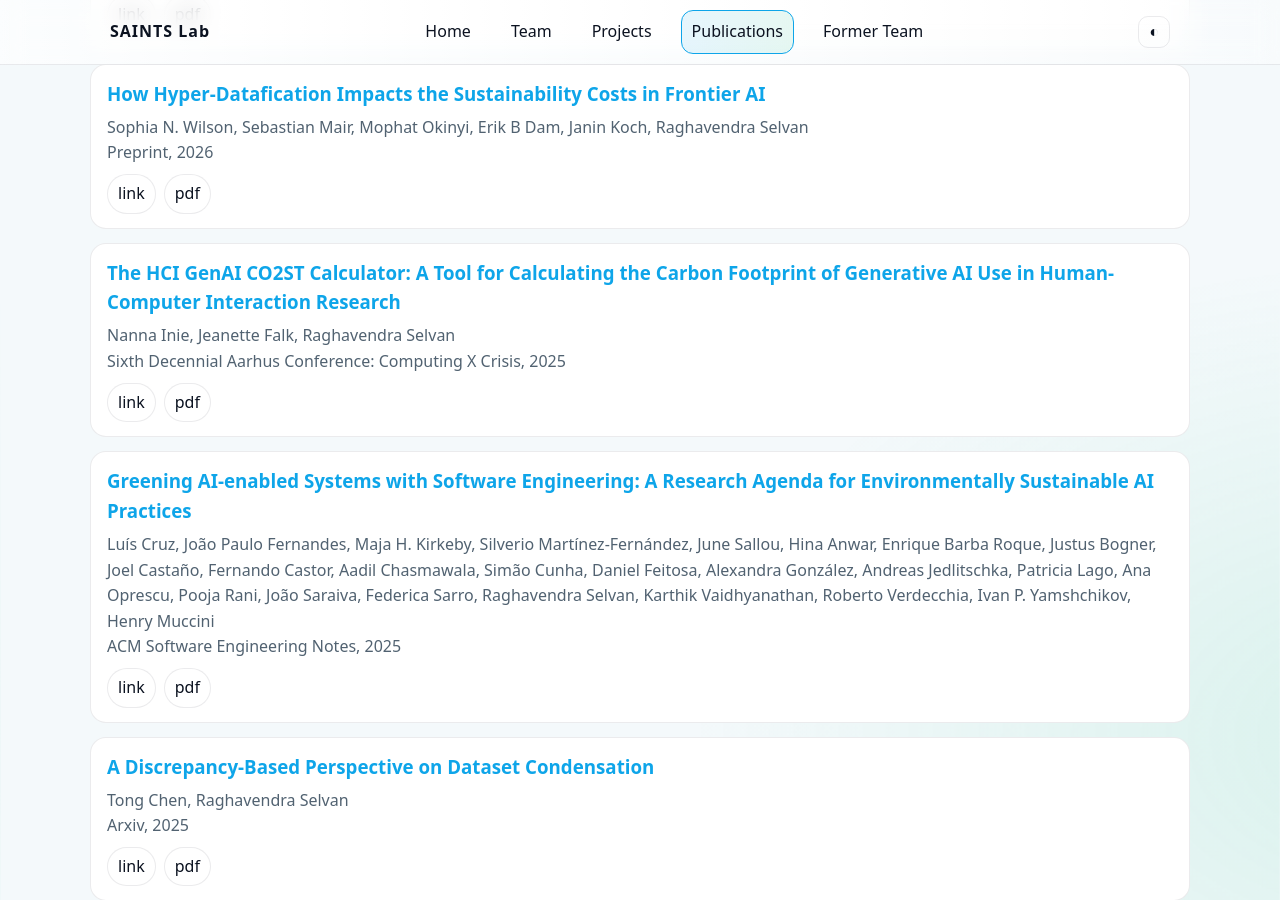
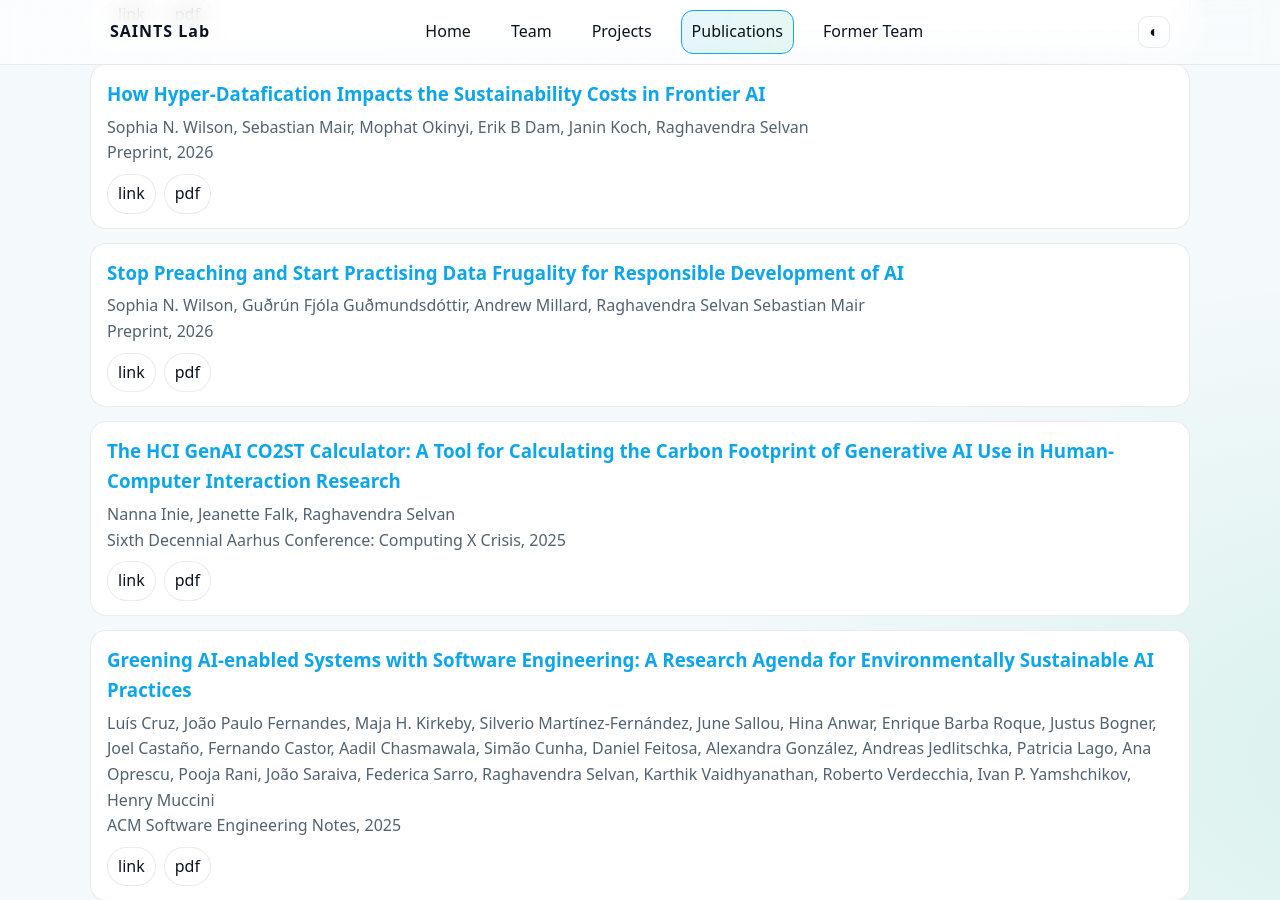
Before and after one commit to saintslab/saintslab.github.io, a Jekyll site: the page built from publications.html, in a window 1280 px wide and 900 px high, scrolled down 649 px. Built offline with Jekyll 4.4.1, drawn with Linux system fonts in a browser that asks for light colours.

Commit message:
chore: sync pubs from projects page

```diff
--- a/_data/publications.json
+++ b/_data/publications.json
@@ -24,6 +24,32 @@
       {
         "label": "pdf",
         "url": "https://rdcu.be/eZeDu"
+      }
+    ],
+    "type": "from-projects",
+    "theme_key": "sustainability-of-ai",
+    "theme_label": "Sustainability of AI"
+  },
+  {
+    "title": "Stop Preaching and Start Practising Data Frugality for Responsible Development of AI",
+    "authors": [
+      "Sophia N. Wilson",
+      "Guðrún Fjóla Guðmundsdóttir",
+      "Andrew Millard",
+      "Raghavendra Selvan Sebastian Mair"
+    ],
+    "venue": "Preprint",
+    "year": "2026",
+    "date": "2026-01-01",
+    "link": "https://researchprofiles.ku.dk/files/534321266/wilson2026data_frugality.pdf",
+    "resources": [
+      {
+        "label": "link",
+        "url": "https://researchprofiles.ku.dk/en/publications/stop-preaching-and-start-practising-data-frugality-for-responsibl/"
+      },
+      {
+        "label": "pdf",
+        "url": "https://researchprofiles.ku.dk/files/534321266/wilson2026data_frugality.pdf"
       }
     ],
     "type": "from-projects",
```
